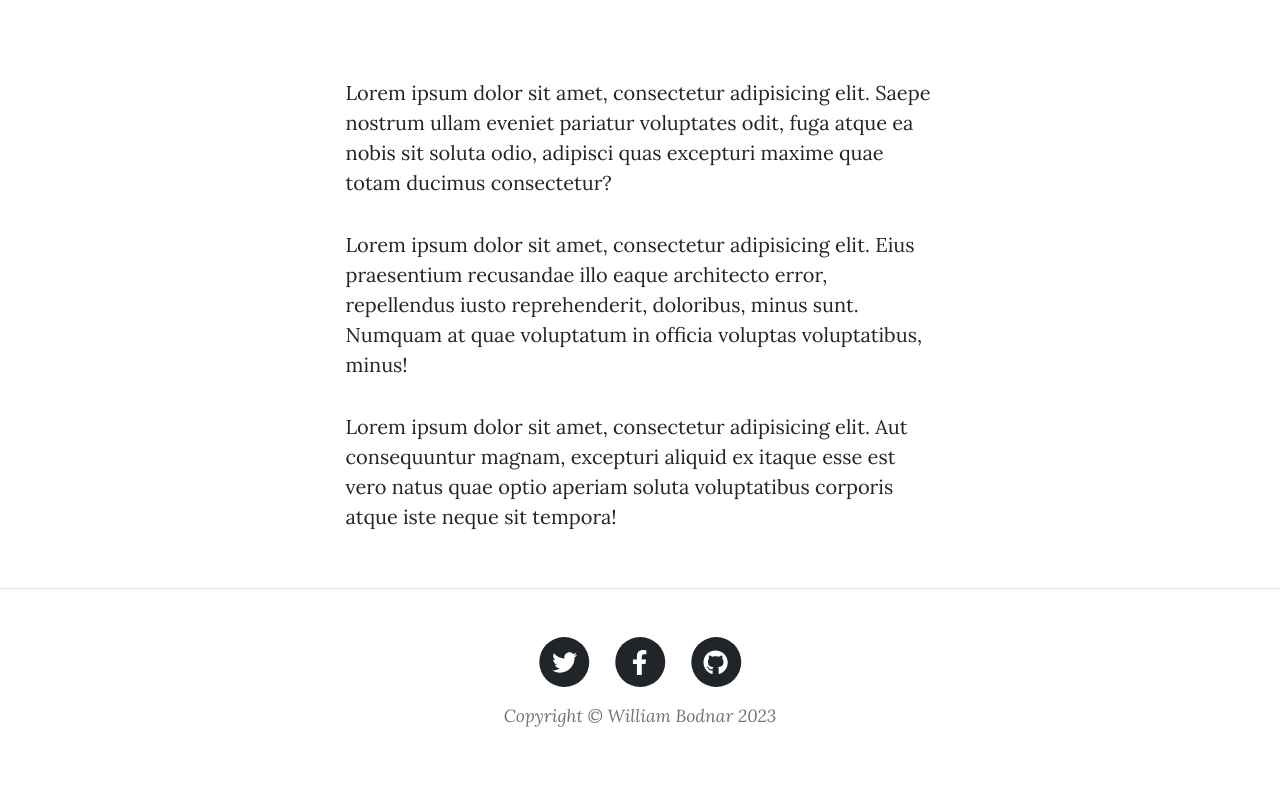
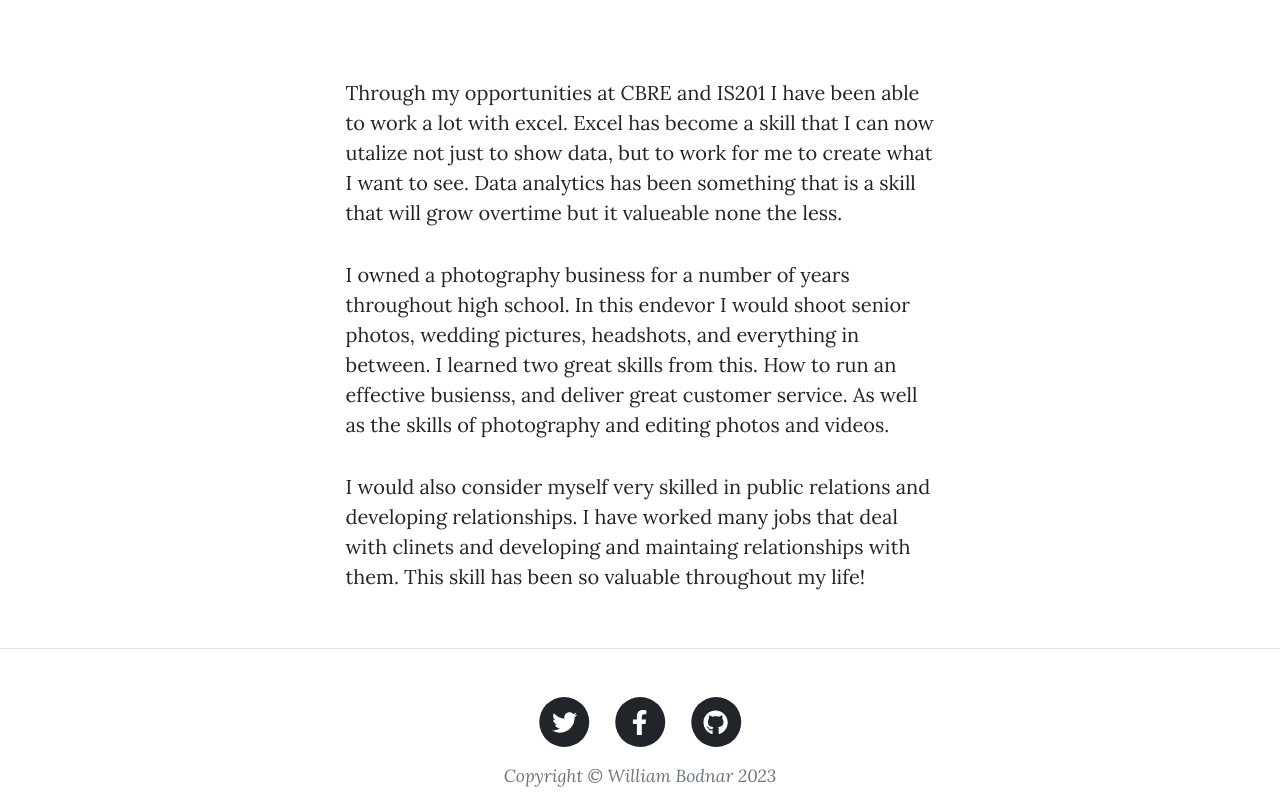
Before and after one commit to williambodnar1/IS201, a plain HTML site: page Skills.html in a window 1280 px wide. Shown: the part 534-1326 px from the top of the page. Drawn offline with nearby package versions, Linux system fonts and the light colour scheme.

Commit message:
Add files via upload

```diff
--- a/Skills.html
+++ b/Skills.html
@@ -53,9 +53,11 @@
             <div class="container px-4 px-lg-5">
                 <div class="row gx-4 gx-lg-5 justify-content-center">
                     <div class="col-md-10 col-lg-8 col-xl-7">
-                        <p>Lorem ipsum dolor sit amet, consectetur adipisicing elit. Saepe nostrum ullam eveniet pariatur voluptates odit, fuga atque ea nobis sit soluta odio, adipisci quas excepturi maxime quae totam ducimus consectetur?</p>
-                        <p>Lorem ipsum dolor sit amet, consectetur adipisicing elit. Eius praesentium recusandae illo eaque architecto error, repellendus iusto reprehenderit, doloribus, minus sunt. Numquam at quae voluptatum in officia voluptas voluptatibus, minus!</p>
-                        <p>Lorem ipsum dolor sit amet, consectetur adipisicing elit. Aut consequuntur magnam, excepturi aliquid ex itaque esse est vero natus quae optio aperiam soluta voluptatibus corporis atque iste neque sit tempora!</p>
+                        <p>Through my opportunities at CBRE and IS201 I have been able to work a lot with excel.  Excel has become a skill that I can now utalize not just to show data, but to work for me to create what I want to see.  Data analytics has been something that is a skill that will grow overtime but it valueable none the less.
+                        </p>
+                        <p>
+                        I owned a photography business for a number of years throughout high school.  In this endevor I would shoot senior photos, wedding pictures, headshots, and everything in between.  I learned two great skills from this.  How to run an effective busienss, and deliver great customer service.  As well as the skills of photography and editing photos and videos.</p>
+                        <p>I would also consider myself very skilled in public relations and developing relationships.  I have worked many jobs that deal with clinets and developing and maintaing relationships with them.  This skill has been so valuable throughout my life!</p>
                     </div>
                 </div>
             </div>
```
